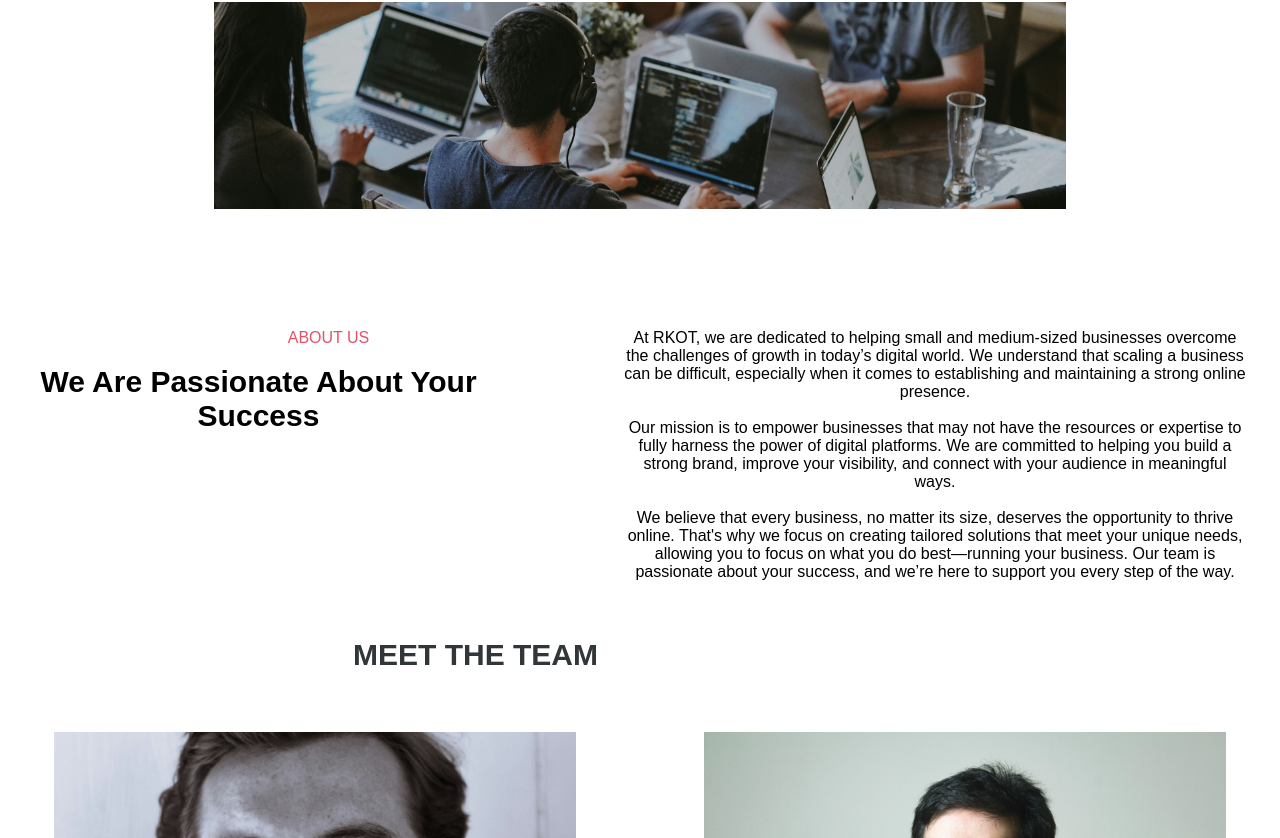
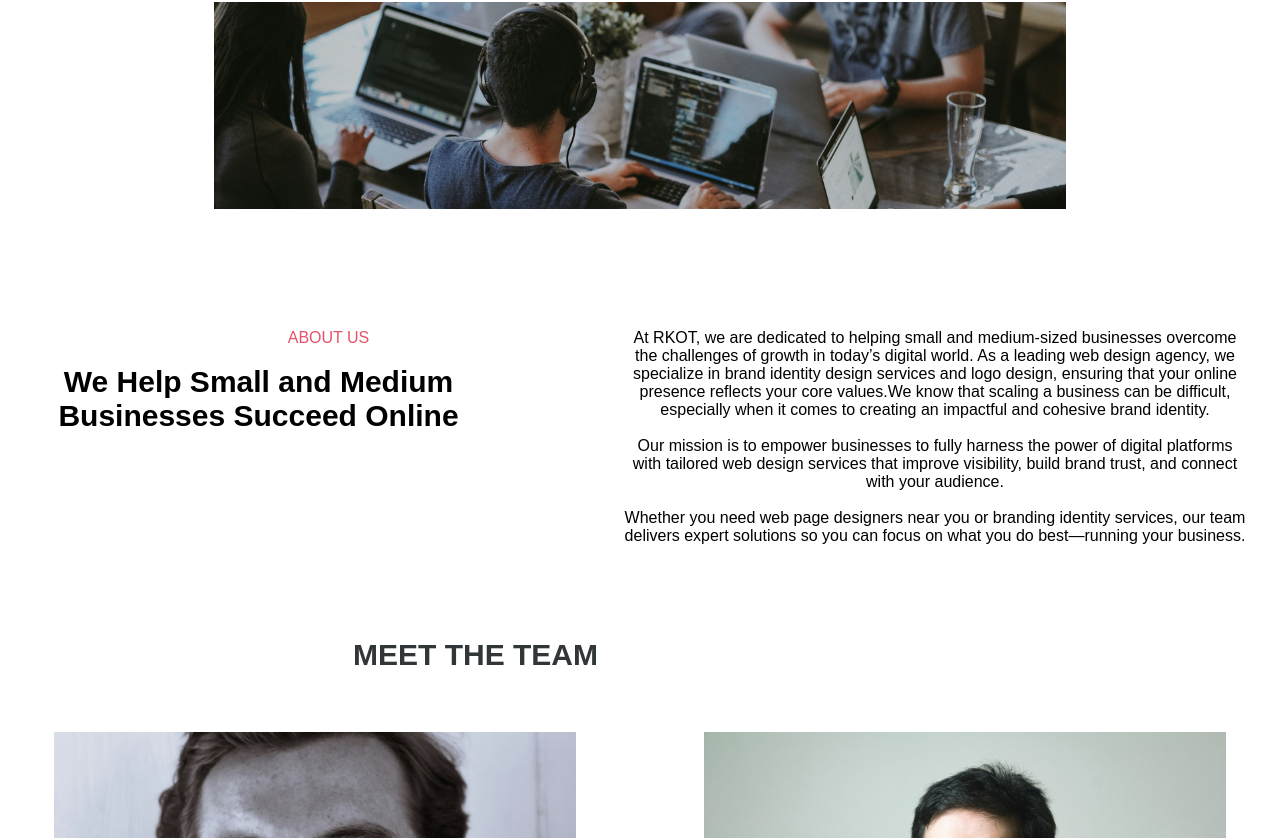
Before and after one commit to rkotchamp/rkot-agency, a React (Vite) app: page /about-us in a window 1280 px wide. Shown: the part 443-1281 px from the top of the page. Built offline with nearby package versions, Linux system fonts and the light colour scheme; no server answers.

Commit message:
optimised the about page for SEO

```diff
--- a/src/Pages/AboutPage/About.jsx
+++ b/src/Pages/AboutPage/About.jsx
@@ -19,12 +19,12 @@ function About() {
   return (
     <div className="about__container">
       <SEO
-        title=""
+        title="Rkot | Web Design & Brand Identity for Small & Medium Businesses"
         companyName="Rkot Designs"
-        description=""
+        description="RKOT is a leading web design and brand identity agency helping small and medium businesses thrive. We provide web design services, logo design, and tailored branding identity services"
         type="summary"
-        imageCoverUrl=""
-        pageUrl={` https://rkotdesign.com/portfolio`}
+        imageCoverUrl={aboutImage}
+        pageUrl="https://rkotdesign.com/about-us"
       />
       {showNav && <BurgerMenu />}
       {hideNav && <NavBar />}
@@ -32,7 +32,10 @@ function About() {
         <div className="about__header__image">
           <div className="about__headers">
             <p>Design and marketing agency</p>
-            <h2>A solid and committed team that ensures your success</h2>
+            <h2>
+              A COMMITTED WEB DESIGN AND BRAND IDENTITY AGENCY DEDICATED TO YOUR
+              SUCCESS
+            </h2>
           </div>
           <div className="about__image__container">
             <img src={aboutImage} alt="What rkot creative solutions is about" />
@@ -42,29 +45,27 @@ function About() {
       <section className="aboutSection">
         <div className="about__text">
           <p>About Us</p>
-          <h2>We Are Passionate About Your Success</h2>
+          <h2>We Help Small and Medium Businesses Succeed Online</h2>
         </div>
 
         <div className="longText">
           <p>
             At RKOT, we are dedicated to helping small and medium-sized
             businesses overcome the challenges of growth in today’s digital
-            world. We understand that scaling a business can be difficult,
-            especially when it comes to establishing and maintaining a strong
-            online presence.
+            world. As a leading web design agency, we specialize in brand
+            identity design services and logo design, ensuring that your online
+            presence reflects your core values.We know that scaling a business
+            can be difficult, especially when it comes to creating an impactful
+            and cohesive brand identity.
             <br />
-            <br /> Our mission is to empower businesses that may not have the
-            resources or expertise to fully harness the power of digital
-            platforms. We are committed to helping you build a strong brand,
-            improve your visibility, and connect with your audience in
-            meaningful ways. <br />
+            <br /> Our mission is to empower businesses to fully harness the
+            power of digital platforms with tailored web design services that
+            improve visibility, build brand trust, and connect with your
+            audience. <br />
             <br />
-            We believe that every business, no matter its size, deserves the
-            opportunity to thrive online. That's why we focus on creating
-            tailored solutions that meet your unique needs, allowing you to
-            focus on what you do best—running your business. Our team is
-            passionate about your success, and we’re here to support you every
-            step of the way.
+            Whether you need web page designers near you or branding identity
+            services, our team delivers expert solutions so you can focus on
+            what you do best—running your business.
           </p>
         </div>
       </section>
```
